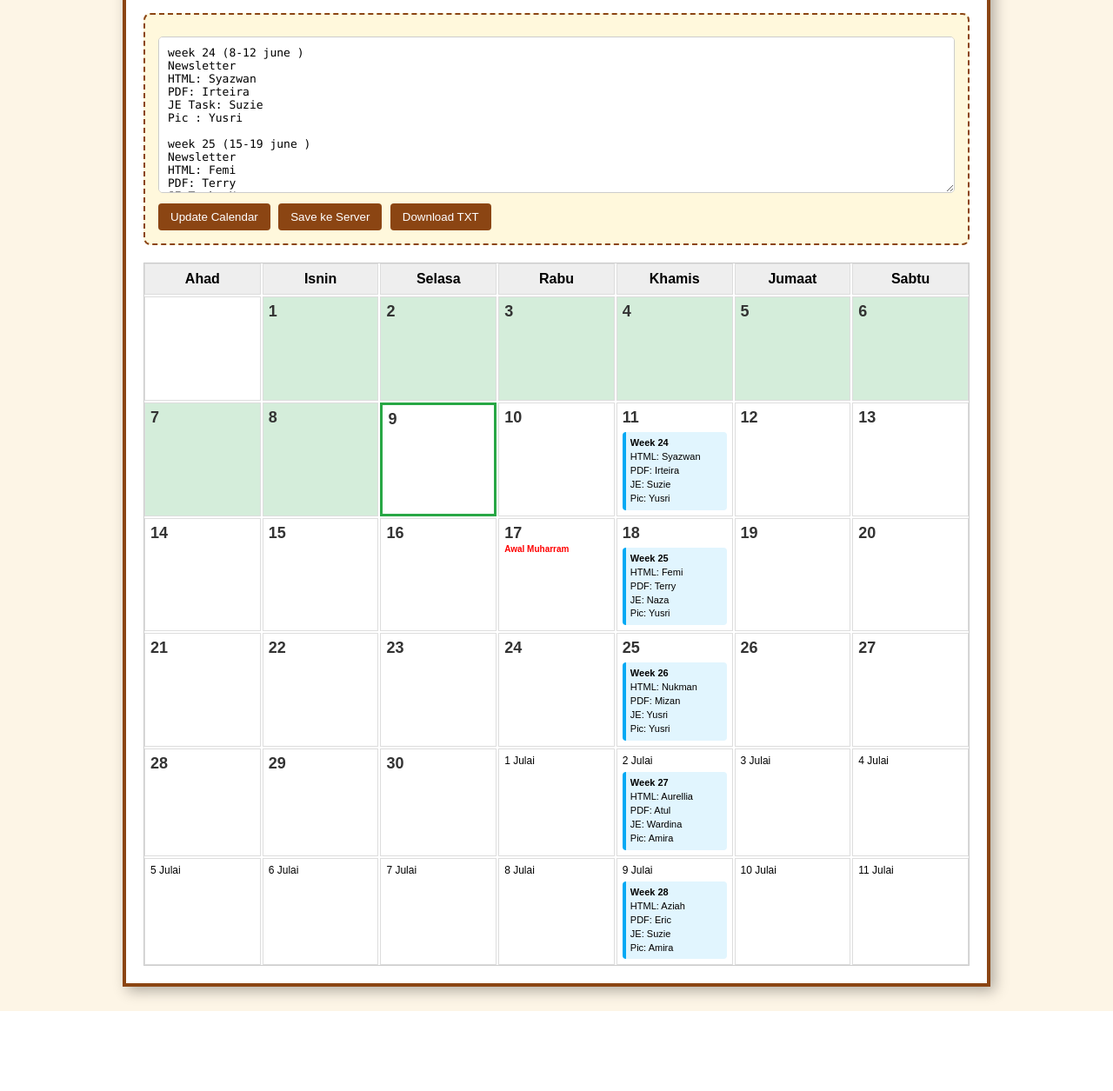
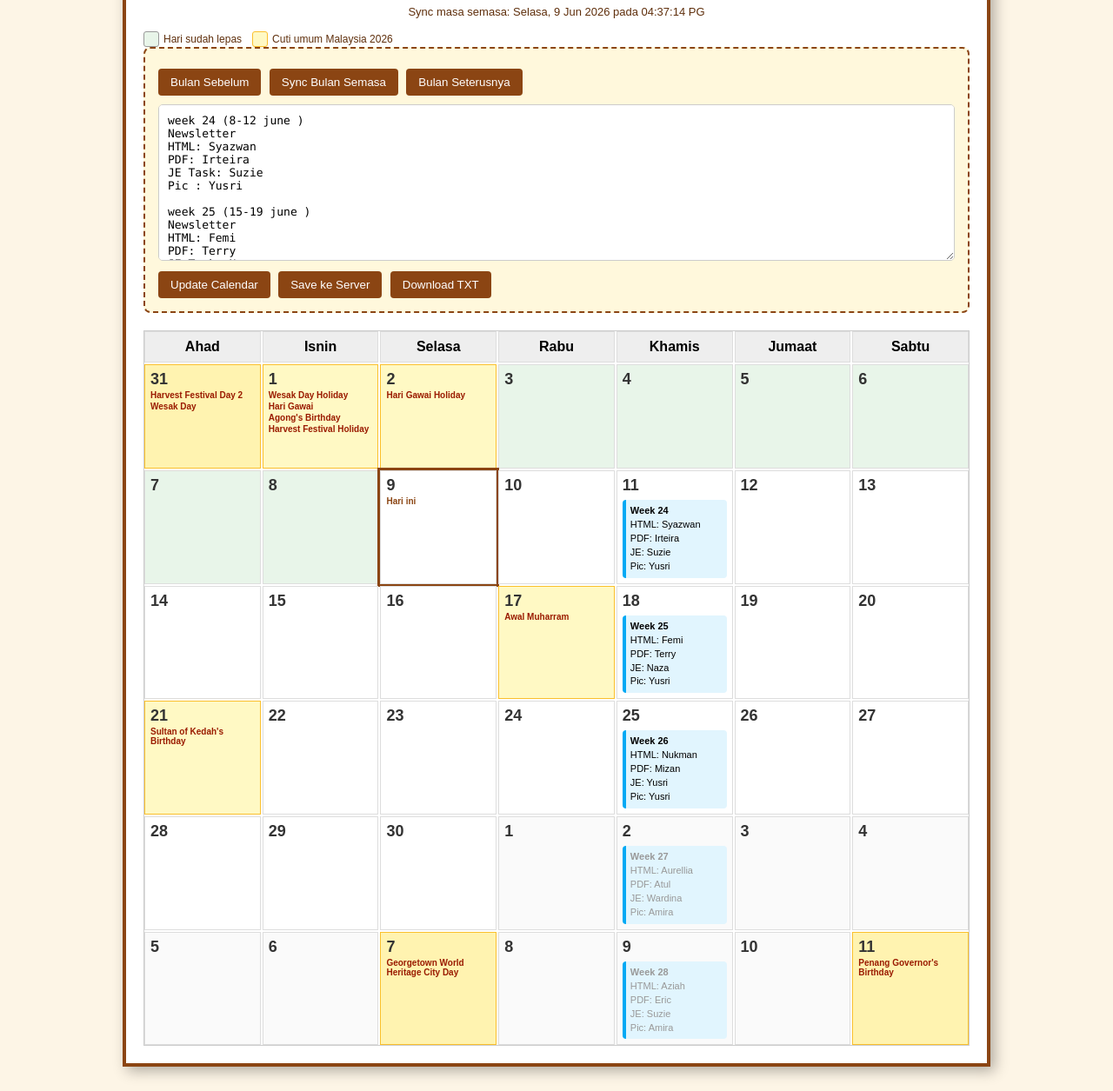
Before and after one commit to pakapao1/jadual-newsletter11, a Flask app: page / in a window 1280 px wide. Shown: the part 84-1339 px from the top of the page at 87% size. Before the commit the page ends 1247 px from the top, so only its background shows below. Run offline with Flask 3, Linux system fonts and the light colour scheme.

Commit message:
Update index.html

```diff
--- a/templates/index.html
+++ b/templates/index.html
@@ -6,16 +6,29 @@
   <style>
     body { font-family: Arial, sans-serif; background: #fdf5e6; padding: 20px; }
     .calendar { width: 950px; margin: auto; background: white; border: 4px solid #8b4513; padding: 20px; box-shadow: 5px 5px 15px rgba(0,0,0,0.3); }
-    .header { text-align: center; color: #8b4513; font-size: 28px; font-weight: bold; margin-bottom: 15px; }
+    .header { text-align: center; color: #8b4513; font-size: 28px; font-weight: bold; margin-bottom: 6px; }
+    .clock { text-align: center; color: #5f2f0c; font-size: 13px; margin-bottom: 15px; }
     .control-box { background: #fff8dc; border: 2px dashed #8b4513; padding: 15px; margin-bottom: 20px; border-radius: 8px; }
     textarea { width: 100%; height: 180px; margin-top: 10px; padding: 10px; font-family: Consolas, monospace; font-size: 13px; box-sizing: border-box; border: 1px solid #ccc; border-radius: 5px; }
     button { background: #8b4513; color: white; border: none; padding: 8px 14px; cursor: pointer; margin-top: 8px; margin-right: 5px; border-radius: 4px; }
     button:hover { background: #5f2f0c; }
     .grid { display: grid; grid-template-columns: repeat(7, 1fr); gap: 2px; border: 1px solid #ccc; }
     .day-header { font-weight: bold; text-align: center; background: #eee; padding: 8px; border: 1px solid #ddd; }
-    .day { min-height: 120px; border: 1px solid #ddd; padding: 6px; font-size: 12px; background: #fff; box-sizing: border-box; transition: background 0.3s; }
+    .day { min-height: 120px; border: 1px solid #ddd; padding: 6px; font-size: 12px; background: #fff; box-sizing: border-box; }
+    .other-month { background: #fafafa; color: #999; }
+    .past-day { background: #e8f5e9; }
+    .holiday-day { background: #fff9c4; border-color: #fbc02d; }
+    .other-month.past-day { background: #dff0e2; }
+    .other-month.holiday-day { background: #fff3b0; }
+    .today { outline: 3px solid #8b4513; }
     .date-num { font-size: 18px; font-weight: bold; color: #333; }
-    .holiday { color: red; font-weight: bold; font-size: 10px; display: block; margin-top: 2px; }
+    .today-label { color: #8b4513; font-weight: bold; font-size: 10px; display: block; margin-top: 2px; }
+    .holiday { color: #9a1b00; font-weight: bold; font-size: 10px; display: block; margin-top: 2px; }
+    .legend { display: flex; gap: 12px; flex-wrap: wrap; align-items: center; margin: 10px 0 0; font-size: 12px; color: #5f2f0c; }
+    .legend-item { display: inline-flex; align-items: center; gap: 5px; }
+    .legend-color { width: 16px; height: 16px; border: 1px solid #999; display: inline-block; border-radius: 3px; }
+    .legend-past { background: #e8f5e9; }
+    .legend-holiday { background: #fff9c4; border-color: #fbc02d; }
     .task { background: #e1f5fe; border-left: 4px solid #03a9f4; padding: 5px; font-size: 11px; margin-top: 6px; line-height: 1.45; border-radius: 4px; }
     .message { display: none; background: #e8f5e9; border: 1px solid #4caf50; color: #256029; padding: 10px; margin-top: 10px; border-radius: 5px; font-weight: bold; }
   </style>
@@ -23,9 +36,24 @@
 <body>
 
 <div class="calendar">
-  <div class="header">JUN 2026 - NEWSLETTER SCHEDULE</div>
+  <div class="header" id="calendarHeader">NEWSLETTER SCHEDULE</div>
+  <div class="clock" id="clock"></div>
+  <div class="legend">
+    <span class="legend-item"><span class="legend-color legend-past"></span> Hari sudah lepas</span>
+    <span class="legend-item"><span class="legend-color legend-holiday"></span> Cuti umum Malaysia 2026</span>
+  </div>
+
   <div class="control-box">
-    <textarea id="scheduleText"></textarea>
+    <button onclick="goToPreviousMonth()">Bulan Sebelum</button>
+    <button onclick="goToCurrentMonth()">Sync Bulan Semasa</button>
+    <button onclick="goToNextMonth()">Bulan Seterusnya</button>
+    <br>
+    <textarea id="scheduleText" placeholder="Contoh:
+Week 24 (11 Jun 2026)
+HTML: Nama staff
+PDF: Nama staff
+JE Task: Nama staff
+Pic: Nama staff"></textarea>
     <br>
     <button onclick="updateCalendar()">Update Calendar</button>
     <button onclick="saveToServer()">Save ke Server</button>
@@ -33,71 +61,166 @@
     <div id="message" class="message"></div>
   </div>
 
-  <div class="grid">
-    <div class="day-header">Ahad</div><div class="day-header">Isnin</div><div class="day-header">Selasa</div><div class="day-header">Rabu</div><div class="day-header">Khamis</div><div class="day-header">Jumaat</div><div class="day-header">Sabtu</div>
-    <div class="day"></div><div class="day"><span class="date-num">1</span></div><div class="day"><span class="date-num">2</span></div><div class="day"><span class="date-num">3</span></div><div class="day"><span class="date-num">4</span></div><div class="day"><span class="date-num">5</span></div><div class="day"><span class="date-num">6</span></div>
-    <div class="day"><span class="date-num">7</span></div><div class="day"><span class="date-num">8</span></div><div class="day"><span class="date-num">9</span></div><div class="day"><span class="date-num">10</span></div><div class="day"><span class="date-num">11</span><div id="week24"></div></div><div class="day"><span class="date-num">12</span></div><div class="day"><span class="date-num">13</span></div>
-    <div class="day"><span class="date-num">14</span></div><div class="day"><span class="date-num">15</span></div><div class="day"><span class="date-num">16</span></div><div class="day"><span class="date-num">17</span><span class="holiday">Awal Muharram</span></div><div class="day"><span class="date-num">18</span><div id="week25"></div></div><div class="day"><span class="date-num">19</span></div><div class="day"><span class="date-num">20</span></div>
-    <div class="day"><span class="date-num">21</span></div><div class="day"><span class="date-num">22</span></div><div class="day"><span class="date-num">23</span></div><div class="day"><span class="date-num">24</span></div><div class="day"><span class="date-num">25</span><div id="week26"></div></div><div class="day"><span class="date-num">26</span></div><div class="day"><span class="date-num">27</span></div>
-    <div class="day"><span class="date-num">28</span></div><div class="day"><span class="date-num">29</span></div><div class="day"><span class="date-num">30</span></div><div class="day">1 Julai</div><div class="day">2 Julai<div id="week27"></div></div><div class="day">3 Julai</div><div class="day">4 Julai</div>
-    <div class="day">5 Julai</div><div class="day">6 Julai</div><div class="day">7 Julai</div><div class="day">8 Julai</div><div class="day">9 Julai<div id="week28"></div></div><div class="day">10 Julai</div><div class="day">11 Julai</div>
-  </div>
+  <div class="grid" id="calendarGrid"></div>
 </div>
 
 <script>
   const textarea = document.getElementById("scheduleText");
+  const calendarGrid = document.getElementById("calendarGrid");
+  const calendarHeader = document.getElementById("calendarHeader");
+  const clock = document.getElementById("clock");
+
+  const monthNames = [
+    "Januari", "Februari", "Mac", "April", "Mei", "Jun",
+    "Julai", "Ogos", "September", "Oktober", "November", "Disember"
+  ];
+  const dayNames = ["Ahad", "Isnin", "Selasa", "Rabu", "Khamis", "Jumaat", "Sabtu"];
+
+  // Cuti umum Malaysia 2026. Termasuk cuti persekutuan dan cuti negeri yang tersenarai untuk Malaysia.
+  // Format: "YYYY-MM-DD": ["Nama Cuti"]
+  const holidays = {
+    "2026-01-01": ["New Year's Day"],
+    "2026-01-14": ["YDPB Negeri Sembilan's Birthday"],
+    "2026-01-17": ["Israk and Mikraj"],
+    "2026-02-01": ["Thaipusam", "Federal Territory Day"],
+    "2026-02-02": ["Thaipusam Holiday", "Federal Territory Day Holiday"],
+    "2026-02-03": ["Federal Territory Day Holiday"],
+    "2026-02-17": ["Chinese New Year"],
+    "2026-02-18": ["Chinese New Year Day 2"],
+    "2026-02-19": ["Awal Ramadan"],
+    "2026-02-20": ["Independence Declaration Day"],
+    "2026-03-04": ["Installation of Sultan Terengganu"],
+    "2026-03-07": ["Nuzul Al-Quran"],
+    "2026-03-21": ["Hari Raya Aidilfitri"],
+    "2026-03-22": ["Hari Raya Aidilfitri Day 2"],
+    "2026-03-23": ["Hari Raya Aidilfitri Holiday", "Sultan of Johor's Birthday"],
+    "2026-03-24": ["Hari Raya Aidilfitri Holiday"],
+    "2026-03-30": ["Sabah Governor's Birthday"],
+    "2026-04-03": ["Good Friday"],
+    "2026-04-26": ["Sultan of Terengganu's Birthday"],
+    "2026-05-01": ["Labour Day"],
+    "2026-05-17": ["Raja Perlis' Birthday"],
+    "2026-05-18": ["Raja Perlis' Birthday Holiday"],
+    "2026-05-22": ["Hari Hol Pahang"],
+    "2026-05-26": ["Arafat Day"],
+    "2026-05-27": ["Hari Raya Haji"],
+    "2026-05-28": ["Hari Raya Haji Day 2"],
+    "2026-05-30": ["Harvest Festival"],
+    "2026-05-31": ["Harvest Festival Day 2", "Wesak Day"],
+    "2026-06-01": ["Wesak Day Holiday", "Hari Gawai", "Agong's Birthday", "Harvest Festival Holiday"],
+    "2026-06-02": ["Hari Gawai Holiday"],
+    "2026-06-17": ["Awal Muharram"],
+    "2026-06-21": ["Sultan of Kedah's Birthday"],
+    "2026-07-07": ["Georgetown World Heritage City Day"],
+    "2026-07-11": ["Penang Governor's Birthday"],
+    "2026-07-21": ["Hari Hol Almarhum Sultan Iskandar"],
+    "2026-07-22": ["Sarawak Day"],
+    "2026-07-30": ["Sultan of Pahang's Birthday"],
+    "2026-08-24": ["Melaka Governor's Birthday"],
+    "2026-08-25": ["Prophet Muhammad's Birthday"],
+    "2026-08-31": ["Merdeka Day"],
+    "2026-09-16": ["Malaysia Day"],
+    "2026-09-29": ["Sultan of Kelantan's Birthday"],
+    "2026-09-30": ["Sultan of Kelantan's Birthday Day 2"],
+    "2026-10-10": ["Sarawak Governor's Birthday"],
+    "2026-11-06": ["Sultan of Perak's Birthday"],
+    "2026-11-08": ["Deepavali"],
+    "2026-11-09": ["Deepavali Holiday"],
+    "2026-12-11": ["Sultan of Selangor's Birthday"],
+    "2026-12-24": ["Christmas Eve"],
+    "2026-12-25": ["Christmas Day"]
+  };
+
+  let viewedDate = new Date();
 
   window.onload = function() {
-    fetch('/get_schedule')
-      .then(r => r.text())
-      .then(data => { textarea.value = data; updateCalendar(); });
+    loadSchedule();
+    updateClock();
+    setInterval(updateClock, 1000);
+
+    // Auto re-render bila text schedule berubah
+    textarea.addEventListener("input", updateCalendar);
   };
 
-  function updateCalendar() {
-    const schedules = parseSchedule(textarea.value);
-    for (let i = 24; i <= 28; i++) {
-      const target = document.getElementById("week" + i);
-      if (target && schedules[i]) {
-        target.innerHTML = `<div class="task"><strong>Week ${i}</strong><br>HTML: ${schedules[i].html}<br>PDF: ${schedules[i].pdf}<br>JE: ${schedules[i].je}<br>Pic: ${schedules[i].pic}</div>`;
-      }
-    }
-    highlightDays();
-  }
-
-  function highlightDays() {
-    const today = new Date();
-    const currentDay = today.getDate();
-    document.querySelectorAll('.day').forEach(dayEl => {
-      const span = dayEl.querySelector('.date-num');
-      if (span) {
-        const num = parseInt(span.innerText);
-        if (num < currentDay) dayEl.style.backgroundColor = "#d4edda";
-        if (num === currentDay) dayEl.style.border = "3px solid #28a745";
-      }
-    });
+  function loadSchedule() {
+    fetch('/get_schedule')
+      .then(r => {
+        if (!r.ok) throw new Error("Server tidak tersedia");
+        return r.text();
+      })
+      .then(data => {
+        textarea.value = data;
+        updateCalendar();
+      })
+      .catch(() => {
+        textarea.value = localStorage.getItem("newsletterSchedule") || "";
+        updateCalendar();
+      });
   }
 
   function saveToServer() {
+    localStorage.setItem("newsletterSchedule", textarea.value);
+
     fetch('/save_schedule', { method: 'POST', body: textarea.value })
-      .then(() => showMessage("Data berjaya disimpan di server!"));
+      .then(r => {
+        if (!r.ok) throw new Error("Server tidak tersedia");
+        showMessage("Data berjaya disimpan di server dan browser!");
+      })
+      .catch(() => {
+        showMessage("Server tidak tersedia. Data disimpan sementara di browser sahaja.");
+      });
   }
 
   function downloadTxt() {
     const blob = new Blob([textarea.value], { type: "text/plain" });
     const url = URL.createObjectURL(blob);
-    const a = document.createElement("a"); a.href = url; a.download = "schedule.txt"; a.click();
+    const a = document.createElement("a");
+    a.href = url;
+    a.download = "schedule.txt";
+    a.click();
+    URL.revokeObjectURL(url);
   }
 
   function showMessage(text) {
     const msg = document.getElementById("message");
-    msg.innerText = text; msg.style.display = "block";
+    msg.innerText = text;
+    msg.style.display = "block";
     setTimeout(() => msg.style.display = "none", 3000);
+  }
+
+  function updateClock() {
+    const now = new Date();
+    clock.innerText = "Sync masa semasa: " + now.toLocaleString("ms-MY", {
+      weekday: "long",
+      year: "numeric",
+      month: "long",
+      day: "numeric",
+      hour: "2-digit",
+      minute: "2-digit",
+      second: "2-digit"
+    });
+  }
+
+  function goToPreviousMonth() {
+    viewedDate = new Date(viewedDate.getFullYear(), viewedDate.getMonth() - 1, 1);
+    updateCalendar();
+  }
+
+  function goToCurrentMonth() {
+    viewedDate = new Date();
+    updateCalendar();
+  }
+
+  function goToNextMonth() {
+    viewedDate = new Date(viewedDate.getFullYear(), viewedDate.getMonth() + 1, 1);
+    updateCalendar();
   }
 
   function parseSchedule(text) {
     const weeks = {};
     const regex = /week\s+(\d+)\s*\((.*?)\)(.*?)(?=week\s+\d+\s*\(|$)/gis;
     let match;
+
     while ((match = regex.exec(text)) !== null) {
       weeks[match[1].trim()] = {
         html: getValue(match[3], "HTML"),
@@ -106,6 +229,7 @@
         pic: getValue(match[3], "Pic")
       };
     }
+
     return weeks;
   }
 
@@ -114,6 +238,96 @@
     const match = text.match(regex);
     return match && match[1].trim() !== "" ? match[1].trim() : "-";
   }
+
+  function updateCalendar() {
+    const schedules = parseSchedule(textarea.value);
+    const year = viewedDate.getFullYear();
+    const month = viewedDate.getMonth();
+
+    calendarHeader.innerText = monthNames[month].toUpperCase() + " " + year + " - NEWSLETTER SCHEDULE";
+    calendarGrid.innerHTML = "";
+
+    dayNames.forEach(day => {
+      const header = document.createElement("div");
+      header.className = "day-header";
+      header.innerText = day;
+      calendarGrid.appendChild(header);
+    });
+
+    const firstDay = new Date(year, month, 1);
+    const startOffset = firstDay.getDay(); // 0 = Ahad
+    const today = new Date();
+    today.setHours(0, 0, 0, 0);
+    const todayKey = formatDateKey(today);
+
+    // 42 petak = 6 minggu, supaya newsletter week yang overlap bulan depan masih nampak
+    for (let i = 0; i < 42; i++) {
+      const date = new Date(year, month, 1 - startOffset + i);
+      const dateKey = formatDateKey(date);
+      const weekNo = getISOWeek(date);
+
+      const dayBox = document.createElement("div");
+      dayBox.className = "day";
+
+      if (date.getMonth() !== month) dayBox.classList.add("other-month");
+      if (date < today) dayBox.classList.add("past-day");
+      if (holidays[dateKey]) dayBox.classList.add("holiday-day");
+      if (dateKey === todayKey) dayBox.classList.add("today");
+
+      let html = `<span class="date-num">${date.getDate()}</span>`;
+
+      if (dateKey === todayKey) {
+        html += `<span class="today-label">Hari ini</span>`;
+      }
+
+      if (holidays[dateKey]) {
+        html += holidays[dateKey]
+          .map(name => `<span class="holiday">${escapeHTML(name)}</span>`)
+          .join("");
+      }
+
+      // Schedule ditunjukkan pada hari Khamis mengikut ISO week number.
+      // Contoh: Week 24 akan masuk pada Khamis minggu ISO ke-24.
+      if (date.getDay() === 4 && schedules[weekNo]) {
+        html += `
+          <div class="task">
+            <strong>Week ${weekNo}</strong><br>
+            HTML: ${escapeHTML(schedules[weekNo].html)}<br>
+            PDF: ${escapeHTML(schedules[weekNo].pdf)}<br>
+            JE: ${escapeHTML(schedules[weekNo].je)}<br>
+            Pic: ${escapeHTML(schedules[weekNo].pic)}
+          </div>
+        `;
+      }
+
+      dayBox.innerHTML = html;
+      calendarGrid.appendChild(dayBox);
+    }
+  }
+
+  function formatDateKey(date) {
+    const y = date.getFullYear();
+    const m = String(date.getMonth() + 1).padStart(2, "0");
+    const d = String(date.getDate()).padStart(2, "0");
+    return `${y}-${m}-${d}`;
+  }
+
+  function getISOWeek(date) {
+    const d = new Date(Date.UTC(date.getFullYear(), date.getMonth(), date.getDate()));
+    const dayNum = d.getUTCDay() || 7;
+    d.setUTCDate(d.getUTCDate() + 4 - dayNum);
+    const yearStart = new Date(Date.UTC(d.getUTCFullYear(), 0, 1));
+    return Math.ceil((((d - yearStart) / 86400000) + 1) / 7);
+  }
+
+  function escapeHTML(value) {
+    return String(value)
+      .replaceAll("&", "&amp;")
+      .replaceAll("<", "&lt;")
+      .replaceAll(">", "&gt;")
+      .replaceAll('"', "&quot;")
+      .replaceAll("'", "&#039;");
+  }
 </script>
 </body>
 </html>
```
